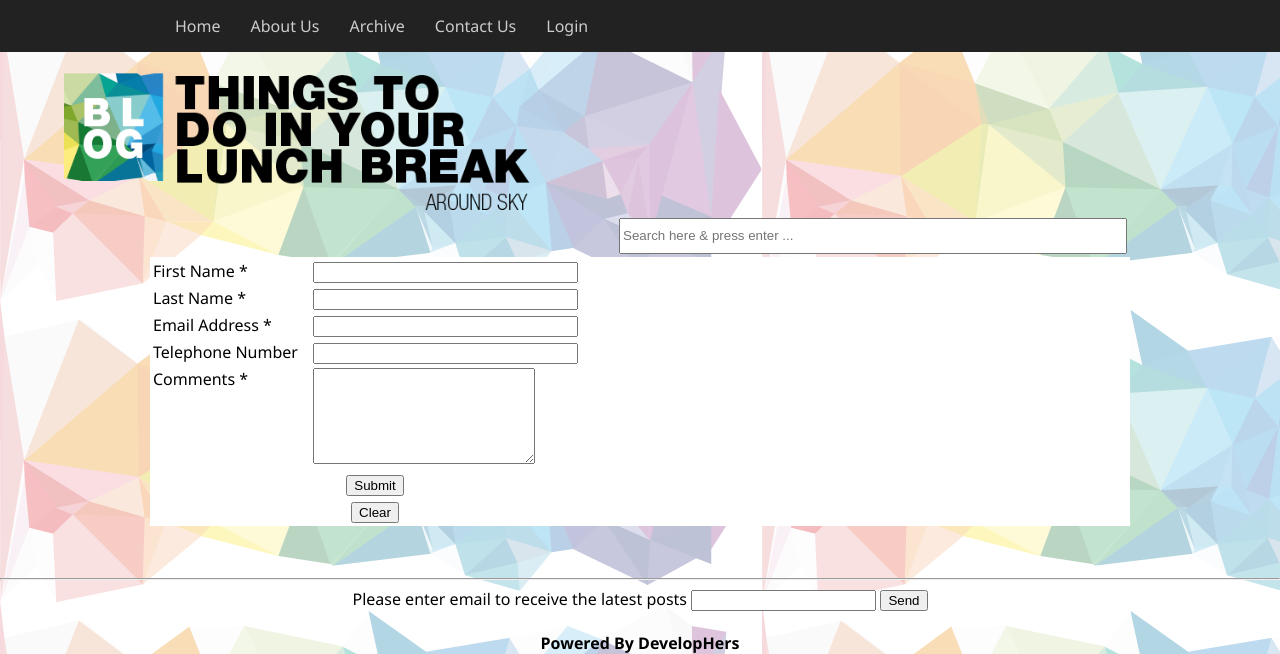
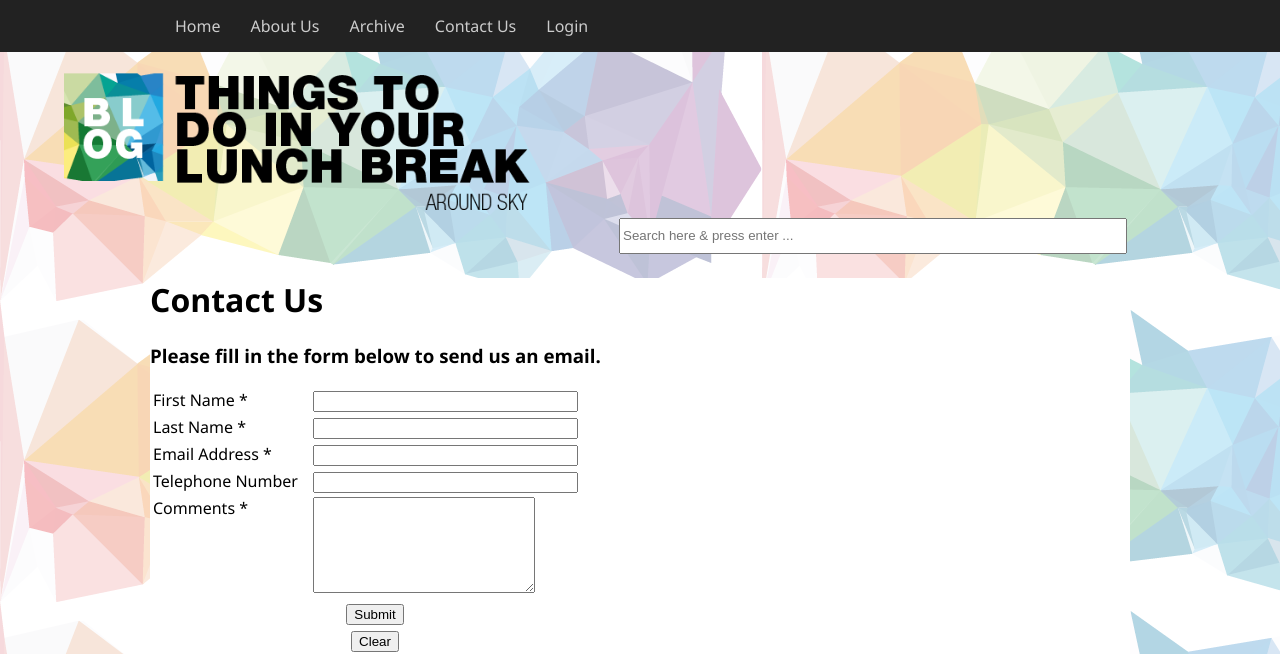
Before and after one commit to revathybharath/miniproject, a PHP site: page /ContactUs.php in a window 1280 px wide. Shown: the top 654 px of the page. Run offline with PHP 8.4, Linux system fonts and the light colour scheme; some libraries are stand-ins or nearby versions.

Commit message:
Contact Us form with title

```diff
--- a/BlogSite/web/ContactUs.php
+++ b/BlogSite/web/ContactUs.php
@@ -1,6 +1,10 @@
 <?php
 include("header.php");
 ?>
+<html>
+    <title>Contact Us</title>
+    <h1>Contact Us</h1>
+    <h3>Please fill in the form below to send us an email.</h3>
 <form name="contactform" method="post" action="mail.php">
 <table width="450px">
 <tr>
@@ -55,5 +59,5 @@ include("header.php");
 </tr>
 </table>
 </form>
-
+</html>
 <?php include("Footer.php"); ?>
```
